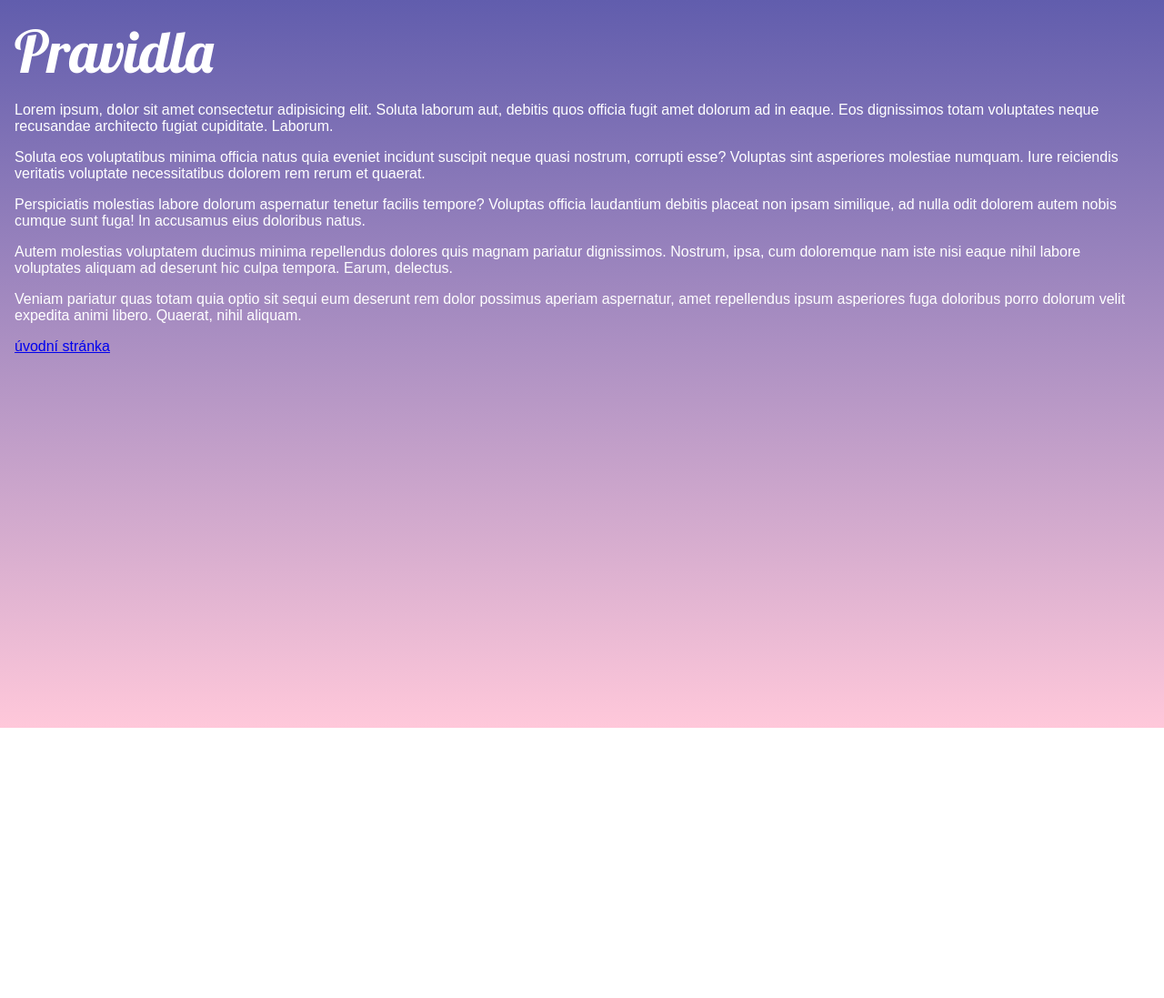
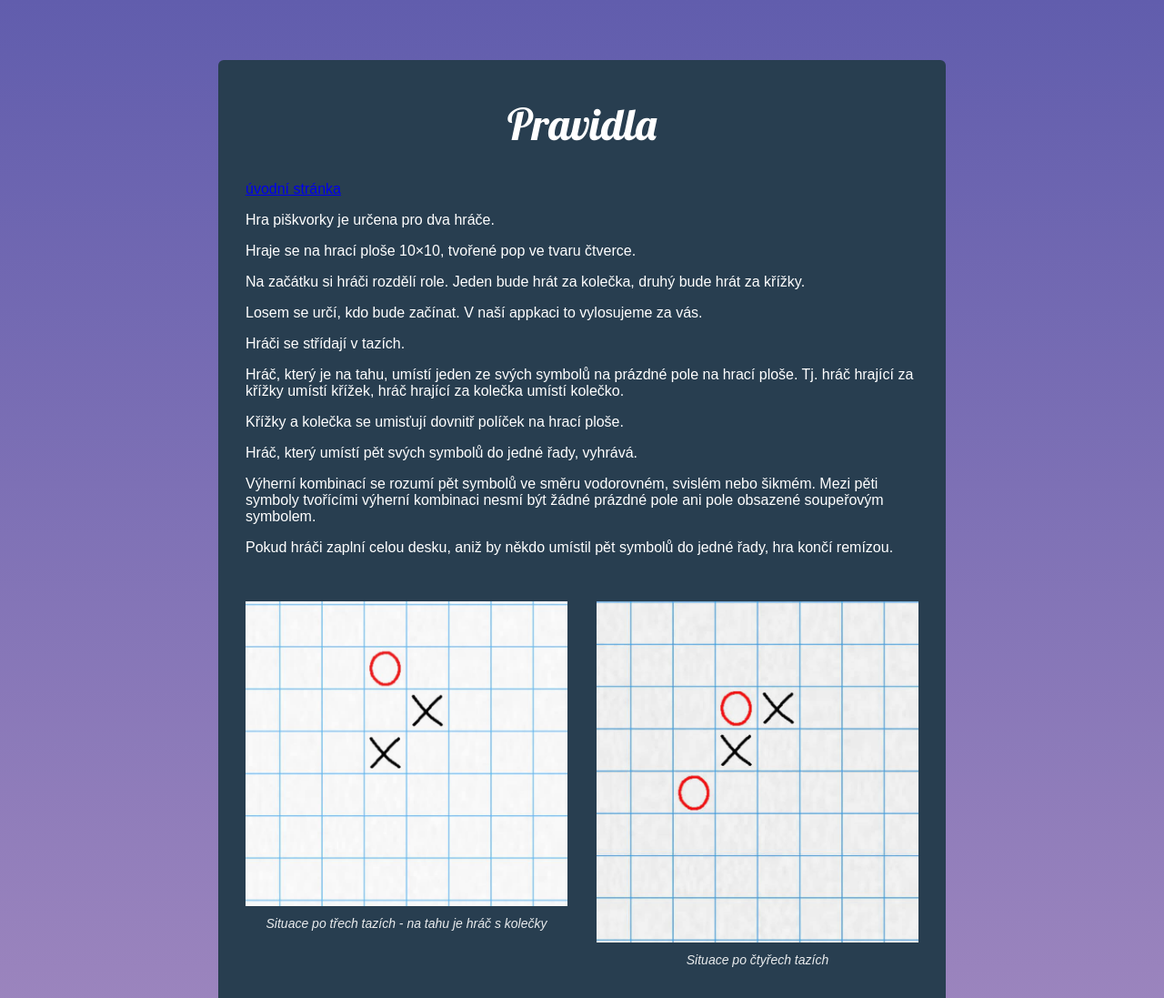
Before and after one commit to FilipChalupa/piskvorky-reseni, a plain HTML site: page pravidla.html in a window 1280 px wide. Shown: the top 1097 px of the page at 91% size. Before the commit the page ends 800 px from the top, so only its background shows below. Drawn offline with Linux system fonts and the light colour scheme.

Commit message:
Rules: base

```diff
--- a/pravidla.html
+++ b/pravidla.html
@@ -9,37 +9,80 @@
 	<body>
 		<div class="rules">
 			<h1 class="rules__title">Pravidla</h1>
-			<p>
-				Lorem ipsum, dolor sit amet consectetur adipisicing elit. Soluta laborum
-				aut, debitis quos officia fugit amet dolorum ad in eaque. Eos
-				dignissimos totam voluptates neque recusandae architecto fugiat
-				cupiditate. Laborum.
-			</p>
-			<p>
-				Soluta eos voluptatibus minima officia natus quia eveniet incidunt
-				suscipit neque quasi nostrum, corrupti esse? Voluptas sint asperiores
-				molestiae numquam. Iure reiciendis veritatis voluptate necessitatibus
-				dolorem rem rerum et quaerat.
-			</p>
-			<p>
-				Perspiciatis molestias labore dolorum aspernatur tenetur facilis
-				tempore? Voluptas officia laudantium debitis placeat non ipsam
-				similique, ad nulla odit dolorem autem nobis cumque sunt fuga! In
-				accusamus eius doloribus natus.
-			</p>
-			<p>
-				Autem molestias voluptatem ducimus minima repellendus dolores quis
-				magnam pariatur dignissimos. Nostrum, ipsa, cum doloremque nam iste nisi
-				eaque nihil labore voluptates aliquam ad deserunt hic culpa tempora.
-				Earum, delectus.
-			</p>
-			<p>
-				Veniam pariatur quas totam quia optio sit sequi eum deserunt rem dolor
-				possimus aperiam aspernatur, amet repellendus ipsum asperiores fuga
-				doloribus porro dolorum velit expedita animi libero. Quaerat, nihil
-				aliquam.
-			</p>
 			<a href="index.html">úvodní stránka</a>
+			<div class="rules__body">
+				<div class="rules__items">
+					<p class="rules__item">Hra piškvorky je určena pro dva hráče.</p>
+					<p class="rules__item">
+						Hraje se na hrací ploše 10×10, tvořené pop ve tvaru čtverce.
+					</p>
+					<p class="rules__item">
+						Na začátku si hráči rozdělí role. Jeden bude hrát za kolečka, druhý
+						bude hrát za křížky.
+					</p>
+					<p class="rules__item">
+						Losem se určí, kdo bude začínat. V naší appkaci to vylosujeme za
+						vás.
+					</p>
+					<p class="rules__item">Hráči se střídají v tazích.</p>
+					<p class="rules__item">
+						Hráč, který je na tahu, umístí jeden ze svých symbolů na prázdné
+						pole na hrací ploše. Tj. hráč hrající za křížky umístí křížek, hráč
+						hrající za kolečka umístí kolečko.
+					</p>
+					<p class="rules__item">
+						Křížky a kolečka se umisťují dovnitř políček na hrací ploše.
+					</p>
+					<p class="rules__item">
+						Hráč, který umístí pět svých symbolů do jedné řady, vyhrává.
+					</p>
+					<p class="rules__item">
+						Výherní kombinací se rozumí pět symbolů ve směru vodorovném, svislém
+						nebo šikmém. Mezi pěti symboly tvořícími výherní kombinaci nesmí být
+						žádné prázdné pole ani pole obsazené soupeřovým symbolem.
+					</p>
+					<p class="rules__item">
+						Pokud hráči zaplní celou desku, aniž by někdo umístil pět symbolů do
+						jedné řady, hra končí remízou.
+					</p>
+				</div>
+				<div class="rules__figures">
+					<figure class="rules__figure">
+						<img src="images/instructions-01.jpg" alt="" />
+						<figcaption>
+							Situace po třech tazích - na tahu je hráč s kolečky
+						</figcaption>
+					</figure>
+					<figure class="rules__figure">
+						<img src="images/instructions-02.jpg" alt="" />
+						<figcaption>Situace po čtyřech tazích</figcaption>
+					</figure>
+					<figure class="rules__figure">
+						<img src="images/instructions-03.jpg" alt="" />
+						<figcaption>Výherní pozice hráče s kolečky</figcaption>
+					</figure>
+					<figure class="rules__figure">
+						<img src="images/instructions-04.jpg" alt="" />
+						<figcaption>
+							V této situaci nikdo nevyhrává. Pokud je na tahu hráč s kolečky,
+							může přidat další kolečko do šikmé řady, kde už má 4 kolečka, a
+							vyhraje.
+						</figcaption>
+					</figure>
+					<figure class="rules__figure">
+						<img src="images/instructions-05.jpg" alt="" />
+						<figcaption>Jiná výherní pozice hráče s kolečky</figcaption>
+					</figure>
+					<figure class="rules__figure">
+						<img src="images/instructions-06.jpg" alt="" />
+						<figcaption>Ještě jedna výherní pozice hráče s kolečky</figcaption>
+					</figure>
+					<figure class="rules__figure">
+						<img src="images/instructions-07.jpg" alt="" />
+						<figcaption>Výherní pozice hráče s křížky</figcaption>
+					</figure>
+				</div>
+			</div>
 		</div>
 	</body>
 </html>
--- a/style.css
+++ b/style.css
@@ -217,9 +217,60 @@ body {
 	background-color: var(--color-2-active);
 }
 
+.rules {
+	max-width: 800px;
+	margin: 50px auto 0;
+	background-color: var(--color-1);
+	padding: 30px;
+	border-radius: 6px;
+}
+
 .rules__title {
-	font-size: 4em;
 	margin: 0;
+	padding: 0.2em 0 0.7em;
+	font-size: 3em;
 	font-family: 'Lobster', cursive;
 	font-weight: normal;
+	text-align: center;
 }
+
+.rules__figure {
+	margin: 40px 0;
+}
+
+.rules__figure img {
+	width: 100%;
+}
+
+.rules__figure figcaption {
+	font-style: italic;
+	margin: 0.5em 0 0.8em;
+	text-align: center;
+	font-size: 14px;
+	opacity: 0.9;
+}
+
+.rules__item {
+}
+
+@media (min-width: 700px) {
+	.rules__body {
+		/*display: flex;*/
+	}
+
+	.rules__figures {
+		margin-top: 50px;
+		margin-left: -1em;
+		margin-right: -1em;
+		display: flex;
+		flex-wrap: wrap;
+	}
+
+	.rules__figure {
+		margin-left: 1em;
+		margin-right: 1em;
+		flex-basis: 35%;
+		flex-grow: 1;
+		margin-top: 0;
+	}
+}
```
Also changed, not shown: images/instructions-01.jpg (added), images/instructions-02.jpg (added), images/instructions-03.jpg (added), images/instructions-04.jpg (added), images/instructions-05.jpg (added), images/instructions-06.jpg (added), images/instructions-07.jpg (added).
